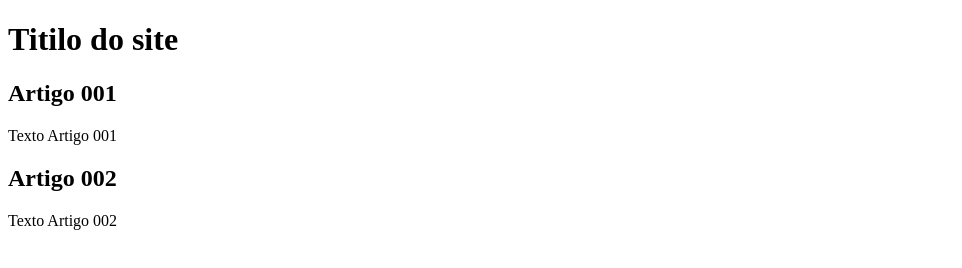
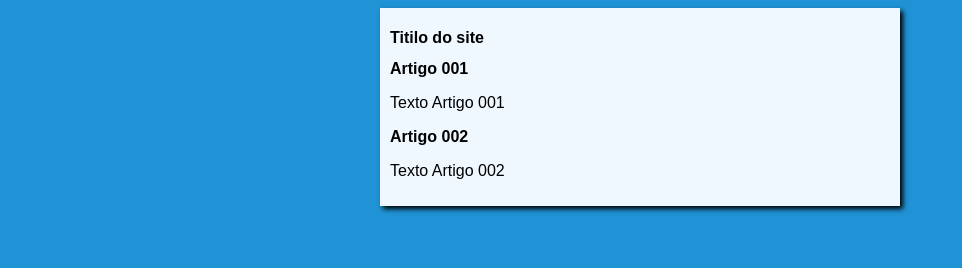
Before and after one commit to MarcoantonioCaldeira/projeto-site, a plain HTML site: page index.html in a window 1280 px wide. Shown: the whole page, without its empty margins (0-962 px from the left). Drawn offline with Linux system fonts and the light colour scheme.

Commit message:
Iniciei o design

```diff
--- /dev/null
+++ b/estilos/style.css
@@ -0,0 +1,17 @@
+*{
+    font-family: Arial, Helvetica, sans-serif;
+    font-size: 16px;
+}
+
+body{
+    background-color: rgb(32, 147, 214);
+
+}
+
+main{
+    background-color: aliceblue;
+    width: 500px;
+    margin: auto;
+    padding: 10px;
+    box-shadow: 3px 3px 5px black;
+}
--- a/index.html
+++ b/index.html
@@ -4,6 +4,7 @@
     <meta charset="UTF-8">
     <meta name="viewport" content="width=device-width, initial-scale=1.0">
     <title>Titulo do site</title>
+    <link rel="stylesheet" href="estilos/style.css">
 </head>
 <body>
     <main>
```
